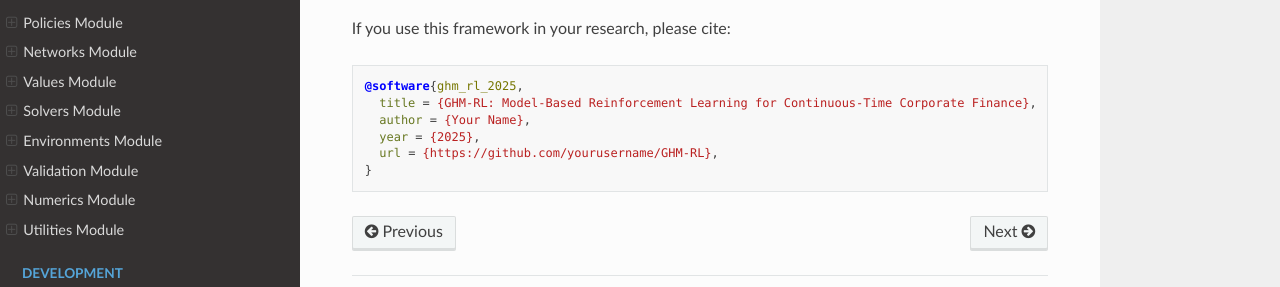
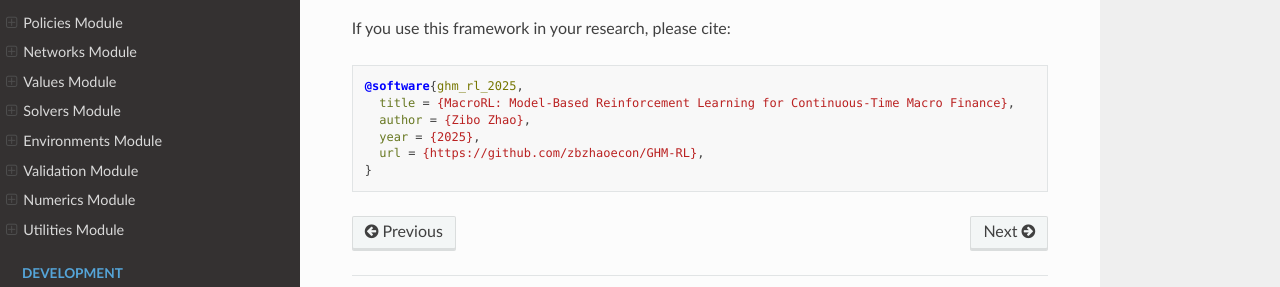
Before and after one commit to zbzhaoecon/GHM-RL, a Sphinx documentation site: the page built from docs/source/getting_started.rst, in a window 1280 px wide and 900 px high, scrolled down 5561 px. Shown: the part 519-806 px from the top of the window. Built offline with Sphinx 7.4.7 and the Read the Docs theme 3.1.0, drawn with Linux system fonts in a browser that asks for light colours; pages that are not in the unit, such as notebooks, are missing from menus.

Commit message:
Update getting_started.rst

```diff
--- a/docs/source/getting_started.rst
+++ b/docs/source/getting_started.rst
@@ -320,8 +320,8 @@ If you use this framework in your research, please cite:
 .. code-block:: bibtex
 
    @software{ghm_rl_2025,
-     title = {GHM-RL: Model-Based Reinforcement Learning for Continuous-Time Corporate Finance},
-     author = {Your Name},
+     title = {MacroRL: Model-Based Reinforcement Learning for Continuous-Time Macro Finance},
+     author = {Zibo Zhao},
      year = {2025},
-     url = {https://github.com/yourusername/GHM-RL},
+     url = {https://github.com/zbzhaoecon/GHM-RL},
    }
```
